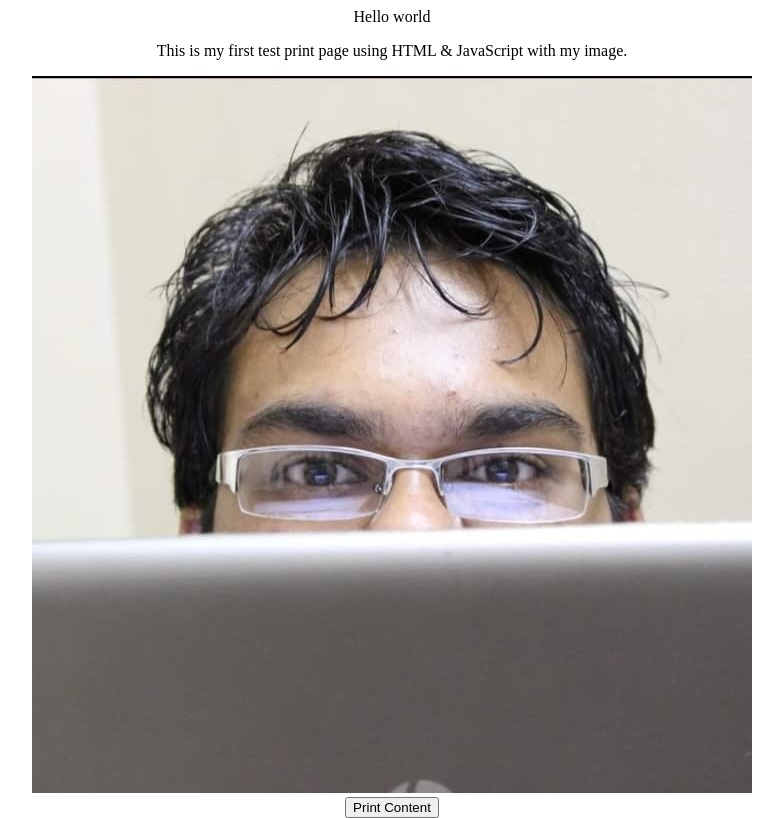
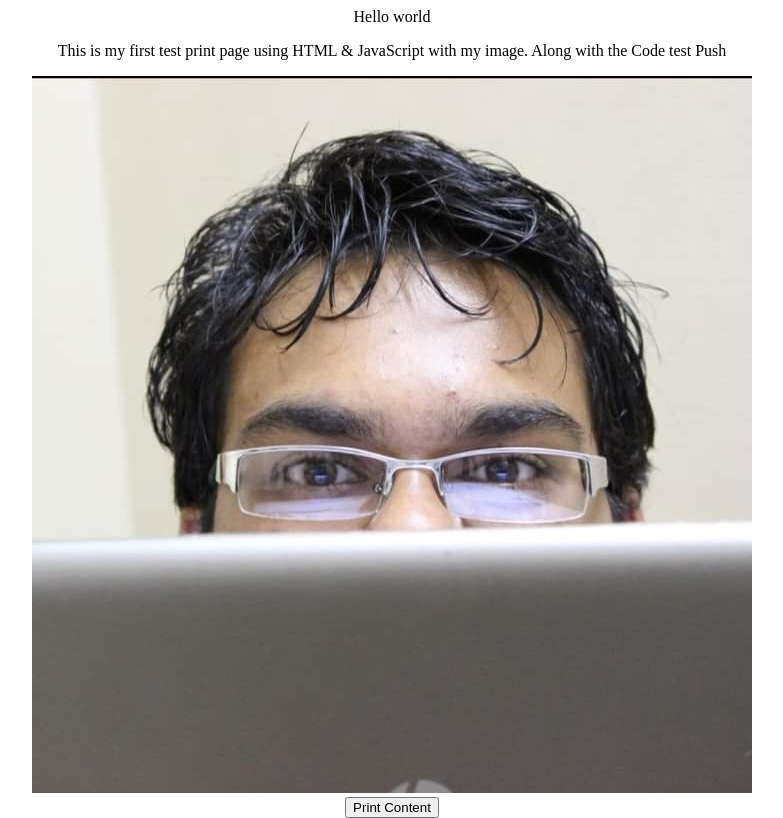
Before and after one commit to 92Chetan/Crio.Do, a plain HTML site: page index.html in a window 1280 px wide. Shown: the whole page, without its empty margins (248-1031 px from the left). Drawn offline with Linux system fonts and the light colour scheme.

Commit message:
Code Push for Windows Print Page.
Code Push for Windows Print Page.

```diff
--- a/index.html
+++ b/index.html
@@ -13,6 +13,7 @@
     Hello world
     <P>
       This is my first test print page using HTML & JavaScript with my image.
+      Along with the Code test Push
     </P>
     <image src="WhatsApp Image 2023-08-27 at 09.06.48.jpeg">
       <script src="script.js"></script>
```
